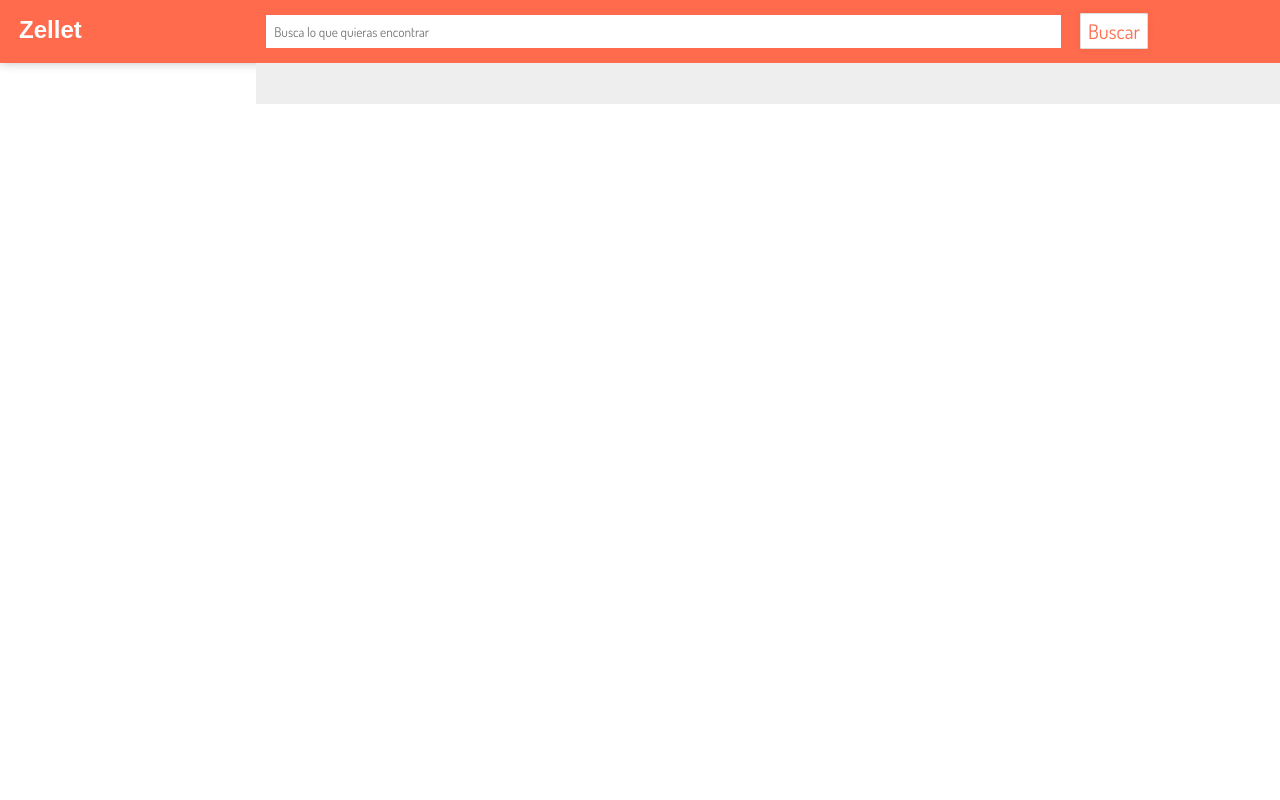
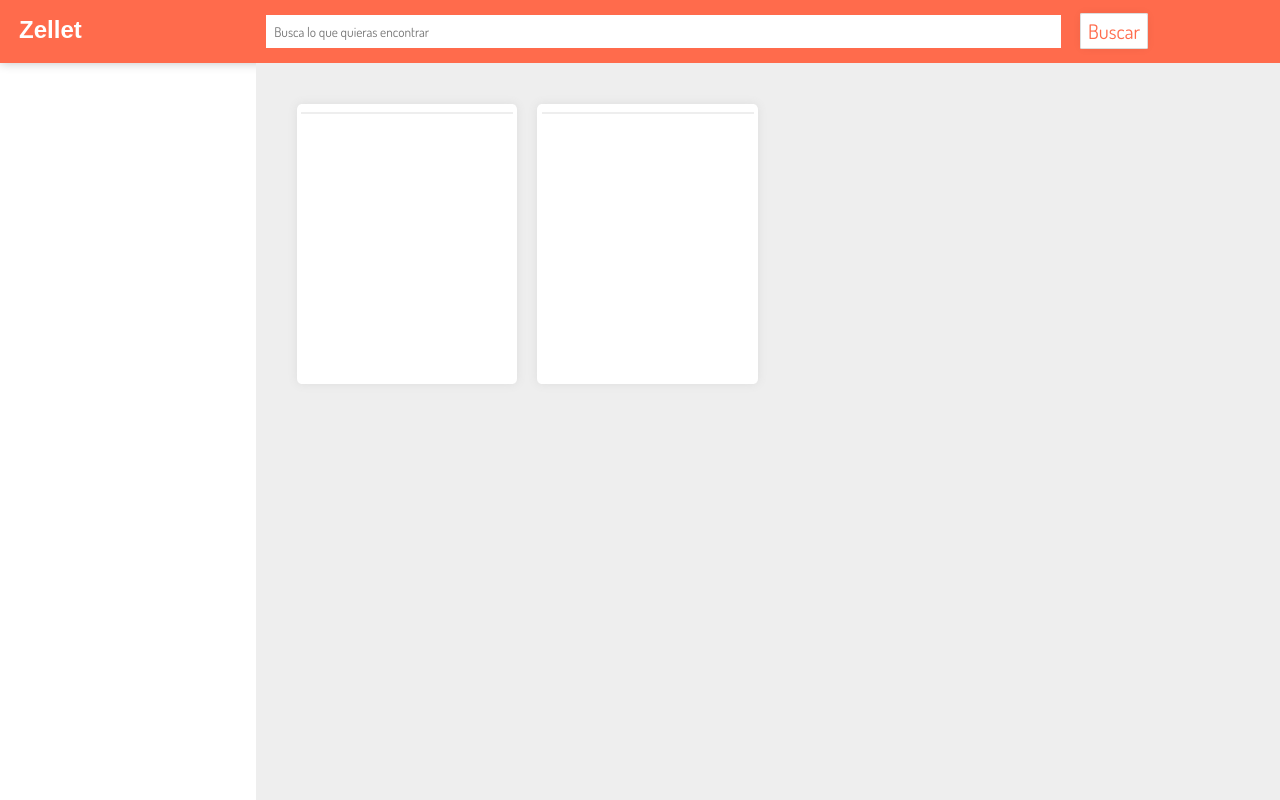
Before and after one commit to Celine-ios/zellet-eshop, a plain HTML site: page index.html in a window 1280 px wide. Shown: the top 800 px of the page. Drawn offline with nearby package versions, Linux system fonts and the light colour scheme; some packages are replaced by stand-ins of ours; a script that the page names is missing; a web font is replaced by a local one.

Commit message:
Juan was here

```diff
--- /dev/null
+++ b/assets/css/grids/index.css
@@ -0,0 +1,15 @@
+.grid {
+	display: grid;
+}
+.grid-4 {
+	grid-template-columns: 1fr 1fr 1fr 1fr;
+	grid-template-rows: 25vh 25vh 25vh 25vh;
+	grid-gap: 1em;
+}
+.item {
+	background: #fff;
+	width: 100%;
+	height: 14em;
+	border-radius: 2%;
+	box-shadow: #ddd 0px 0px 10px ;
+}
--- a/assets/templates/home/index.html
+++ b/assets/templates/home/index.html
@@ -6,8 +6,16 @@
 
 	</aside>
 	<section class="container-8 grey" ng-controller="productsControl">
-		<div class="mg-4" ng-repeat="product in products">
-
+		<div class="mg-4 grid grid-4">
+			<article class="item" ng-repeat="product in products">
+				<div class="container">
+					<!-- Image -->
+				</div>
+				<hr style="border: 0.2px solid #eee;margin: 4% 2%;">
+				<div class="container">
+					<!-- Presentation -->
+				</div>
+			</article>
 		</div>
 	</section>
 </main>
--- a/index.html
+++ b/index.html
@@ -25,6 +25,7 @@
 	<link rel="stylesheet" href="assets/css/flex/index.css">
 	<link rel="stylesheet" href="assets/css/forms/index.css">
 	<link rel="stylesheet" href="assets/css/buttons/index.css">
+	<link rel="stylesheet" href="assets/css/grids/index.css">
 	<!-- Devices Stylesheet -->
 	<link rel="stylesheet" href="assets/devices.css/dist/devices.css">
 	<!-- FontAwesome -->
```
